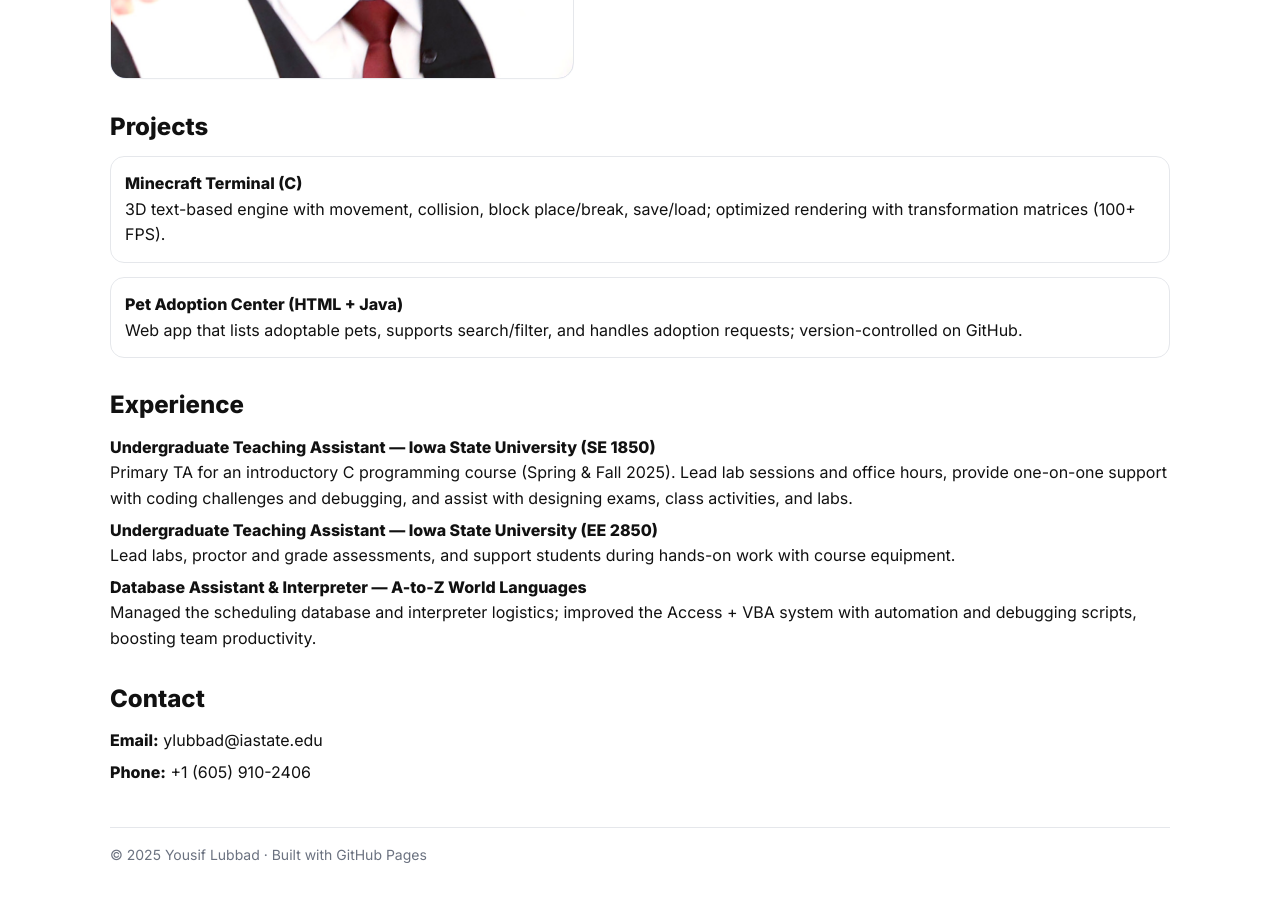
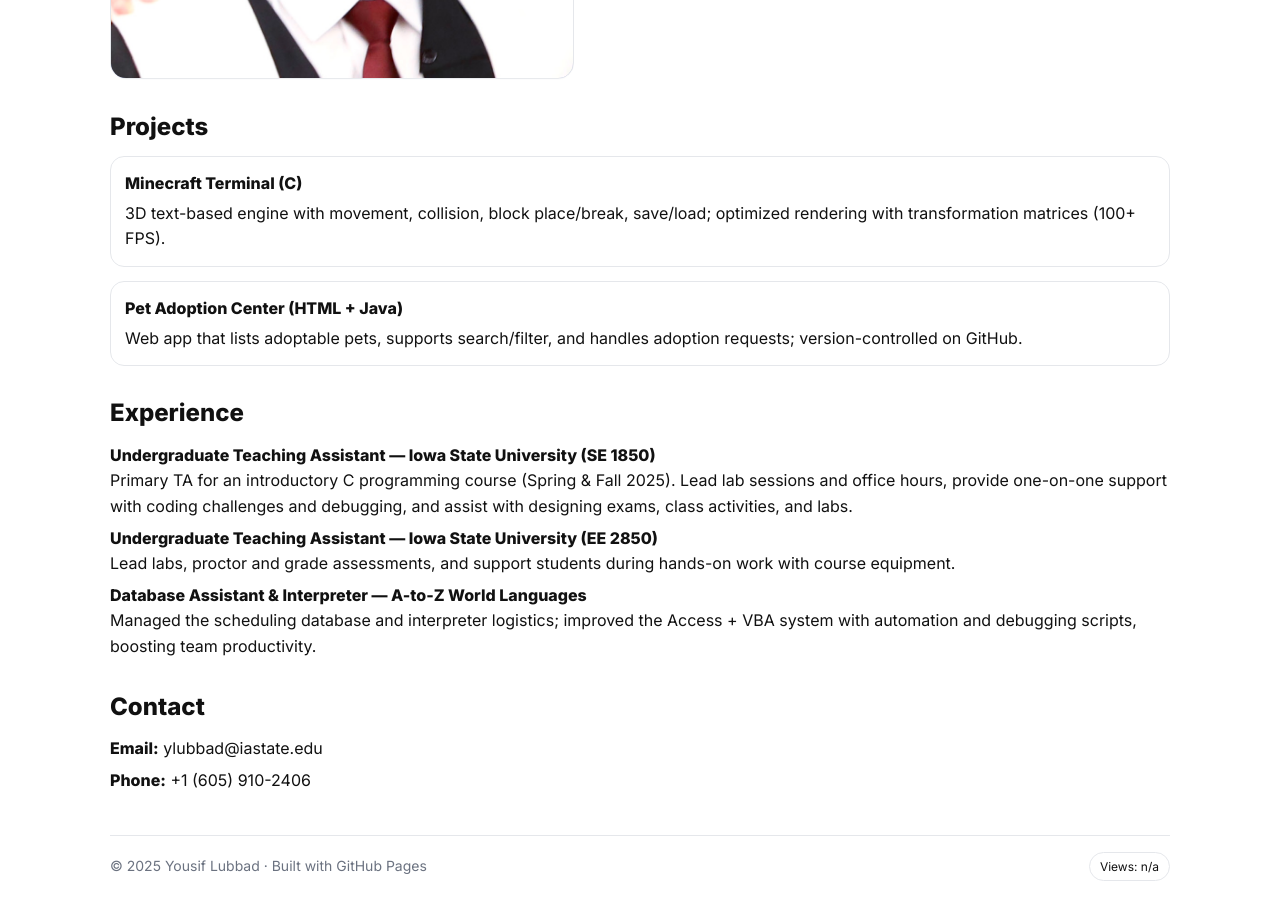
Before and after one commit to YOUSIF-LUBBAD/YOUSIF-LUBBAD.github.io, a plain HTML site: page index.html in a window 1280 px wide. Shown: the part 518-1438 px from the top of the page. Drawn offline with Linux system fonts and the light colour scheme; no server answers.

Commit message:
Update index.html

```diff
--- a/index.html
+++ b/index.html
@@ -79,7 +79,8 @@
     .list{margin:8px 0 0 0;padding:0;list-style:none}
     .list li{margin:6px 0}
     section{margin-top:28px}
-    footer{color:var(--muted);font-size:14px;margin:42px 0 10px;border-top:1px solid var(--line);padding-top:16px}
+    footer{color:var(--muted);font-size:14px;margin:42px 0 10px;border-top:1px solid var(--line);padding-top:16px;display:flex;justify-content:space-between;align-items:center;gap:10px}
+    .badge{border:1px solid var(--line);border-radius:999px;padding:4px 10px;font-size:12px;color:var(--ink);background:var(--card)}
 
     /* Motion: floaty image */
     .floaty{transition:transform .6s ease, box-shadow .6s ease;animation:gentleFloat 6s ease-in-out infinite}
@@ -90,14 +91,15 @@
     .reveal{opacity:0;transform:translateY(12px);transition:opacity .7s ease, transform .7s ease}
     .reveal.visible{opacity:1;transform:translateY(0)}
 
-    /* Project cards tilt */
+    /* Project cards tilt + clickable */
     .projects{display:grid;gap:14px}
     .project{
+      display:block; /* make whole card clickable */
       border:1px solid var(--line);border-radius:14px;padding:14px;background:var(--card);
       transition:transform .18s ease, box-shadow .18s ease;will-change:transform
     }
     .project:hover{box-shadow:0 10px 24px rgba(0,0,0,.12)}
-    .project-title{font-weight:700}
+    .project-title{font-weight:700;display:block;margin-bottom:4px}
 
     /* Respect reduced motion */
     @media (prefers-reduced-motion: reduce){
@@ -162,14 +164,14 @@
     <section id="projects" class="reveal">
       <h2>Projects</h2>
       <div class="projects">
-        <div class="project tilt">
-          <div class="project-title">Minecraft Terminal (C)</div>
+        <a class="project tilt" href="https://github.com/YOUSIF-LUBBAD/Minecraft-Terminal-Yousif" target="_blank" rel="noopener noreferrer" aria-label="Open Minecraft Terminal project on GitHub">
+          <span class="project-title">Minecraft Terminal (C)</span>
           <div>3D text-based engine with movement, collision, block place/break, save/load; optimized rendering with transformation matrices (100+ FPS).</div>
-        </div>
-        <div class="project tilt">
-          <div class="project-title">Pet Adoption Center (HTML + Java)</div>
+        </a>
+        <a class="project tilt" href="https://github.com/YOUSIF-LUBBAD/KC-FinalProject" target="_blank" rel="noopener noreferrer" aria-label="Open Pet Adoption Center project on GitHub">
+          <span class="project-title">Pet Adoption Center (HTML + Java)</span>
           <div>Web app that lists adoptable pets, supports search/filter, and handles adoption requests; version-controlled on GitHub.</div>
-        </div>
+        </a>
       </div>
     </section>
 
@@ -202,7 +204,10 @@
       </ul>
     </section>
 
-    <footer class="reveal">© <span id="y"></span> Yousif Lubbad · Built with GitHub Pages</footer>
+    <footer class="reveal">
+      <span>© <span id="y"></span> Yousif Lubbad · Built with GitHub Pages</span>
+      <span class="badge" id="viewBadge" title="Total views">Views: —</span>
+    </footer>
   </div>
 
   <script>
@@ -252,6 +257,14 @@
         card.style.transform = 'perspective(700px) rotateX(0) rotateY(0) translateZ(0)';
       });
     });
+
+    // Total views badge (free, no account): CountAPI
+    // Namespace/key can be anything stable; using your site URL.
+    const badge = document.getElementById('viewBadge');
+    fetch('https://api.countapi.xyz/hit/yousif-lubbad.github.io/visits')
+      .then(r=>r.json())
+      .then(d=>{ if(d && typeof d.value === 'number') badge.textContent = 'Views: ' + d.value; })
+      .catch(()=>{ badge.textContent = 'Views: n/a'; });
   </script>
 
   <!-- Lightweight, privacy-friendly pageview analytics (remove anytime) -->
```
